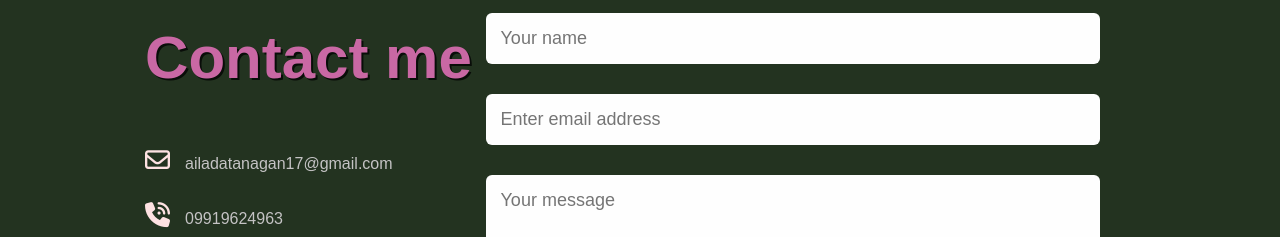
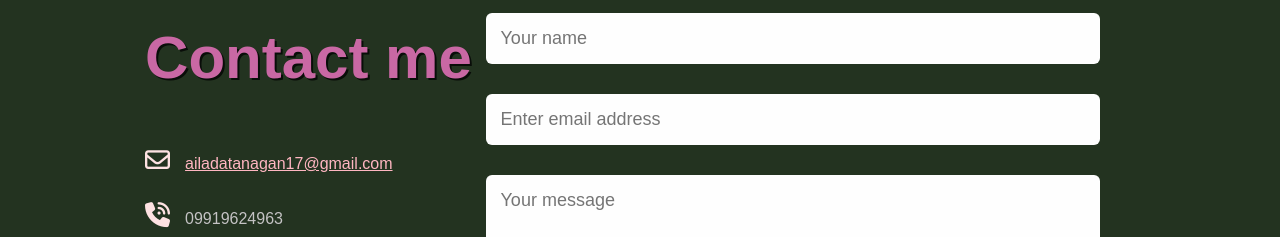
Before and after one commit to griyen/webby, a plain HTML site: page index.html in a window 1280 px wide. Shown: the part 2434-2671 px from the top of the page. Drawn offline with Linux system fonts and the light colour scheme.

Commit message:
Add files via upload

```diff
--- a/index.html
+++ b/index.html
@@ -152,7 +152,7 @@
         <div class="row">
             <div class="contact-left">
                 <h1 class="sub-title">Contact me</h1>
-                <p><i class="fa-regular fa-envelope"></i>ailadatanagan17@gmail.com</p>
+                <p><i class="fa-regular fa-envelope"></i><a href="mailto:ailadatanagan17@gmail.com" style="color:lightpink">ailadatanagan17@gmail.com</a></p>
                 <p><i class="fa-solid fa-phone-volume"></i>09919624963</p>
                 <div class="social-icons">
                     <a href="https://www.facebook.com/Griyeeen" target="_blank"><i class="fa-brands fa-facebook"></i></a>
@@ -160,6 +160,7 @@
                     <a href="https://twitter.com/hreysna" target="_blank"><i class="fa-brands fa-twitter"></i></a>
                     <a href="https://www.tiktok.com/@_griyeeen" target="_blank"><i class="fa-brands fa-tiktok"></i></a>
                 </div>
+
                 <!-- <a href="images/eyyy.jpg" download class="btn btn2">Click for better life</a> -->
             </div>
             <div class="contact-right">
```
